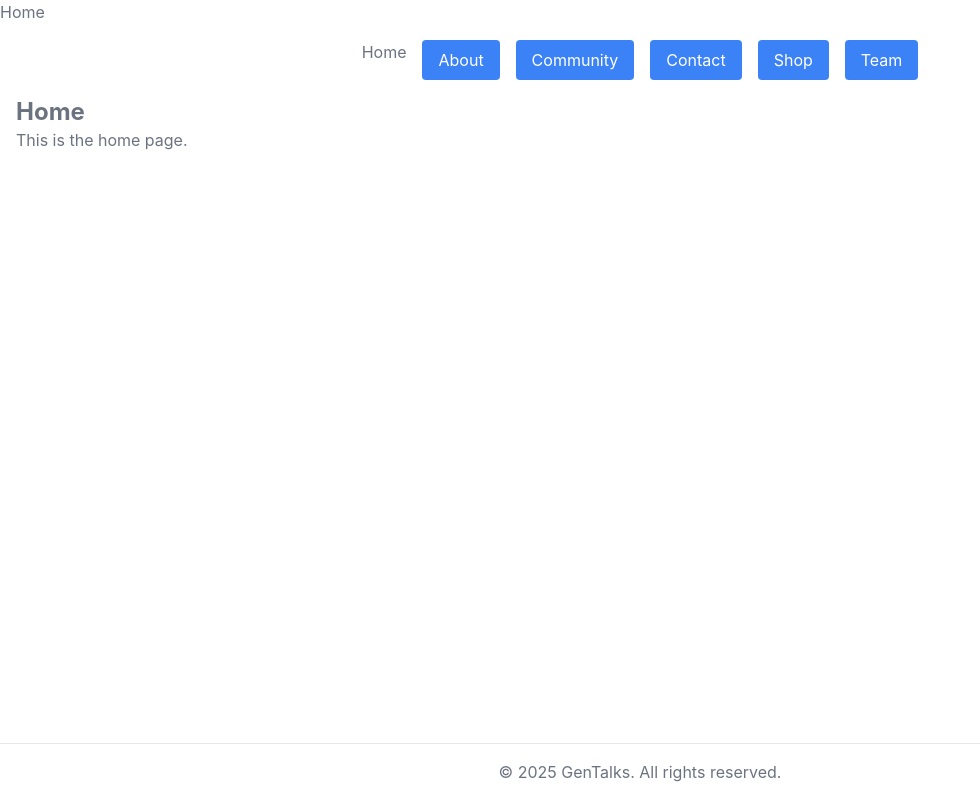
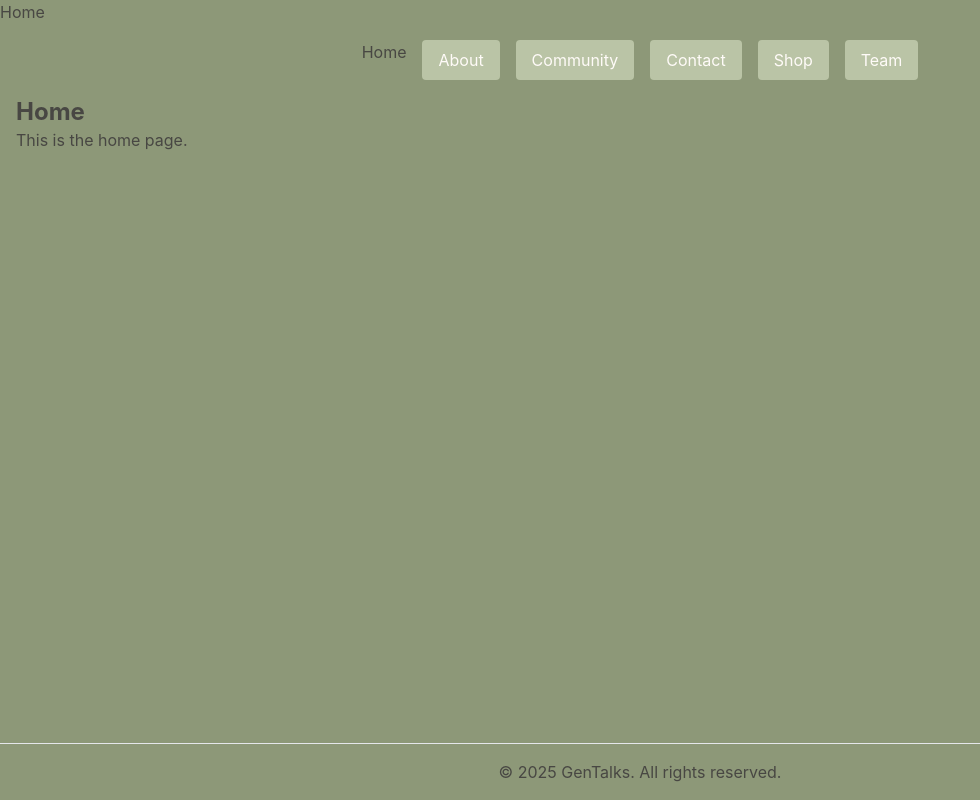
Before and after one commit to GenTalks/gentalks-website, a React (Vite) app in the folder frontend/: page / in a window 1280 px wide. Shown: the whole page, without its empty margins (0-980 px from the left). Built offline with nearby package versions, Linux system fonts and the light colour scheme.

Commit message:
Fixed ui

```diff
--- a/frontend/src/App.tsx
+++ b/frontend/src/App.tsx
@@ -14,7 +14,7 @@ import NavButton from './components/NavButton'
 function App() {
   return (
     <Router>
-      <div className="min-h-screen flex flex-col bg-white text-gray-500">
+      <div className="min-h-screen flex flex-col bg-laurel text-fog">
         <Navbar />
 
         <div className="flex justify-center space-x-4 mt-4">
--- a/frontend/src/components/NavButton.tsx
+++ b/frontend/src/components/NavButton.tsx
@@ -3,7 +3,7 @@ import { Link } from 'react-router-dom'
 const NavButton = ({ to, label }: { to: string; label: string }) => {
   return (
     <Link to={to}>
-        <button className="bg-blue-500 text-white px-4 py-2 rounded hover:bg-blue-600">
+        <button className="bg-sage text-cream px-4 py-2 rounded hover:bg-laurel">
             {label}
         </button>
     </Link>
--- a/frontend/tailwind.config.js
+++ b/frontend/tailwind.config.js
@@ -23,6 +23,8 @@ export default {
         canary: '#FBFFD7',
         fog: '#484743',
         sage: '#BAC4A6',
+        caramel: '#FFF7F0',
+        cream: '#FFFBF8',
       },
       /*
       fontFamily: {
```
